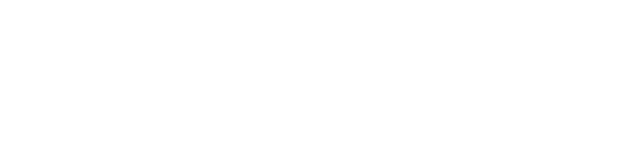
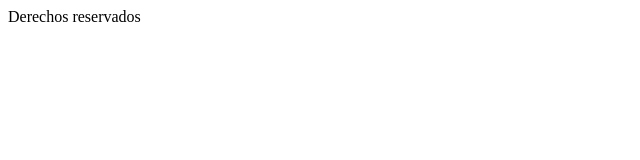
Before and after one commit to VR211067/PROYECTO_LIC01T, a plain HTML site: page index.html in a window 1280 px wide. Shown: the whole page, without its empty margins (0-640 px from the left). Drawn offline with Linux system fonts and the light colour scheme.

Commit message:
agregando footer

```diff
--- a/index.html
+++ b/index.html
@@ -8,4 +8,5 @@
 <body>
 
 </body>
+<footer> Derechos reservados</footer>
 </html>
```
